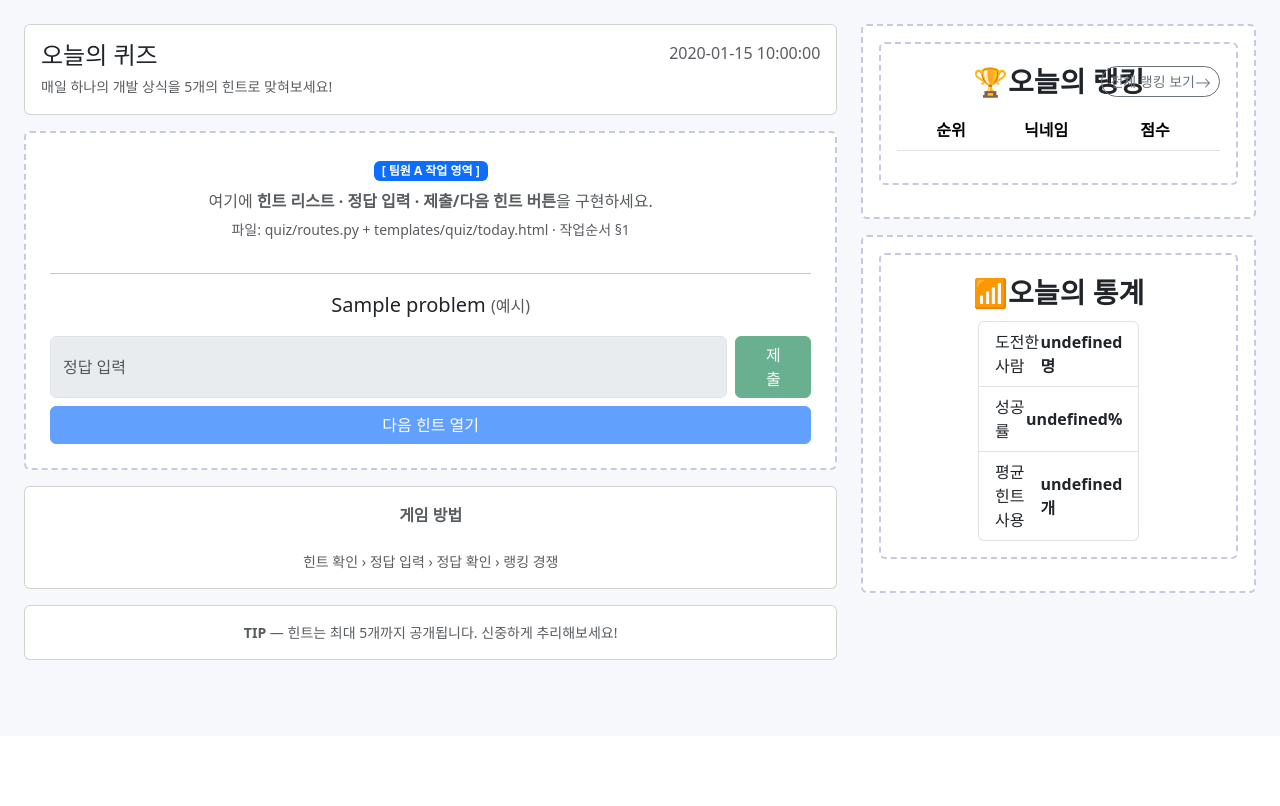
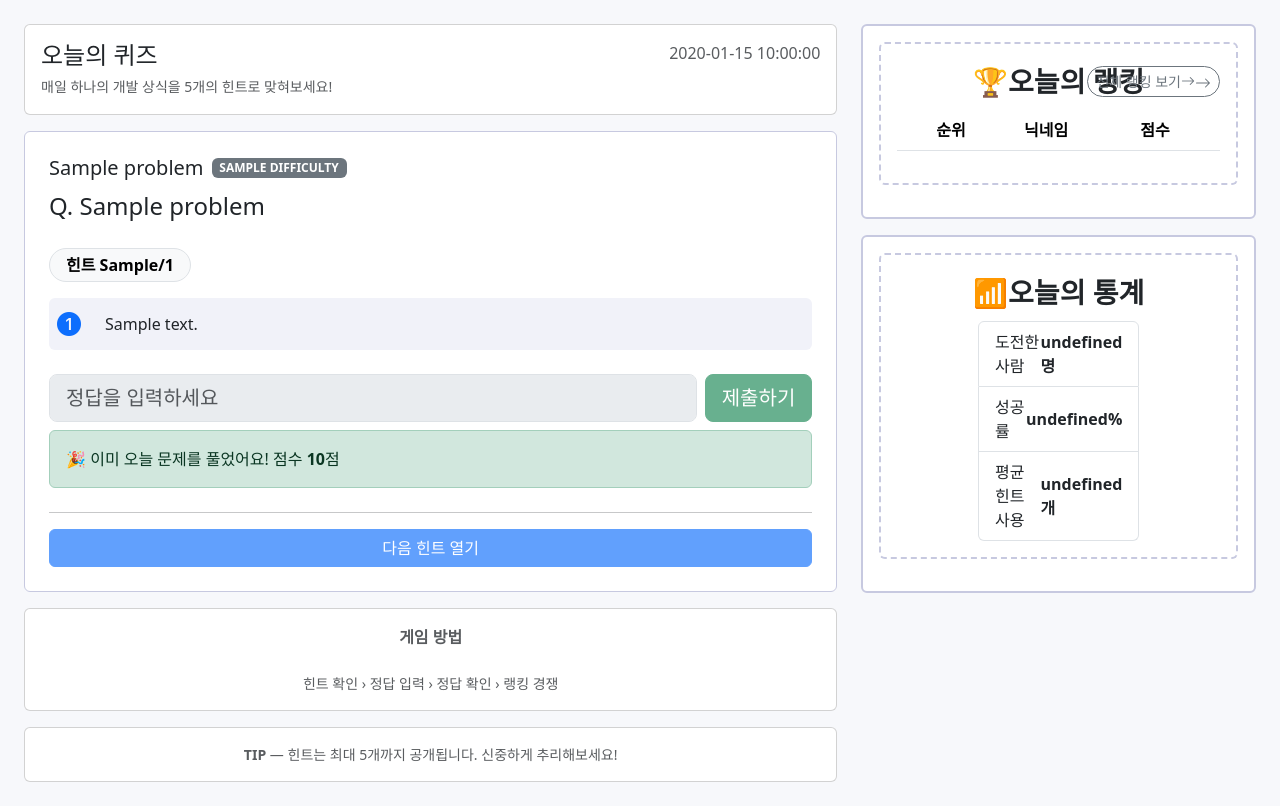
Before and after one commit to seo-dongyeon/DailyDrop, a Flask app: template templates/quiz/today.html in a window 1280 px wide. Shown: the part 64-870 px from the top of the page. Before the commit the page ends 724 px from the top, so only its background shows below. Run offline with Flask 3, Linux system fonts and the light colour scheme; the template is opened without the code that fills it: most values are stand-ins (such as "Sample title", 1, 10 or a date in 2020); lists and menus that the app fills with data are empty.

Commit message:
feature: 오늘의 퀴즈 프론트

```diff
--- a/templates/base.html
+++ b/templates/base.html
@@ -6,6 +6,7 @@
   <meta name="viewport" content="width=device-width, initial-scale=1">
   <title>{% block title %}DailyDrop{% endblock %}</title>
   <link href="https://cdn.jsdelivr.net/npm/bootstrap@5.3.3/dist/css/bootstrap.min.css" rel="stylesheet">
+  <link href="https://cdn.jsdelivr.net/npm/bootstrap-icons@1.11.3/font/bootstrap-icons.min.css" rel="stylesheet">
   <script src="https://code.jquery.com/jquery-3.7.1.min.js"></script>
   <style>
     :root {
--- a/templates/quiz/today.html
+++ b/templates/quiz/today.html
@@ -3,7 +3,7 @@
 {% block content %}
 <div class="row g-4">
 
-  <!-- ===== 중앙: 오늘의 퀴즈 [팀원 A 작업 영역] ===== -->
+  <!-- ===== 중앙: 퀴즈 헤더 ===== -->
   <div class="col-lg-8">
     <div class="card p-3 mb-3">
       <div class="d-flex justify-content-between align-items-start">
@@ -15,24 +15,48 @@
       </div>
     </div>
 
-    <div class="card p-4 mb-3" style="border:2px dashed #c7c9e0;">
+    <!-- ===== 중앙: 퀴즈 메인 ===== -->
+    <div class="card p-4 mb-3" style="border:1px solid #c7c9e0;">
+      {% if problem %}
+      <div class="mb-4">
+        <div class="d-flex align-items-center gap-2 mb-2">
+          <h5 class="mb-0">{{ problem.title }}</h5>
+          <span class="badge text-bg-secondary text-uppercase">{{ problem.difficulty }}</span>
+        </div>
+        <p class="fs-4 mb-0">Q. {{ problem.question }}</p>
+      </div>
+      {% endif %}
+
       <div class="text-center mb-3">
-        <span class="badge text-bg-primary">[ 팀원 A 작업 영역 ]</span>
-        <p class="text-muted mt-2 mb-1">여기에 <b>힌트 리스트 · 정답 입력 · 제출/다음 힌트 버튼</b>을 구현하세요.</p>
-        <small class="text-muted">파일: quiz/routes.py + templates/quiz/today.html · 작업순서 §1</small>
+        <!-- 힌트 헤더 -->
+        <div class="mb-3 d-flex justify-content-between">
+          <span class="badge rounded-pill text-bg-light border px-3 py-2 fs-6">
+            힌트 <span id="hint-count">{{ solve.hints_used }}</span>/{{ problem.hints|length }}
+          </span>
+        </div>
+        <div id="hint-list" data-total="{{ problem.hints|length }}">
+          {% for hint in problem.hints[:solve.hints_used] %}
+          <div class="d-flex align-items-center gap-4 p-2 mb-2 rounded" style="background:#f1f2f9;">
+            <i class="bi bi-{{ loop.index }}-circle-fill text-primary fs-4"></i>
+            <span>{{ hint.text }}</span>
+          </div>
+          {% endfor %}
+        </div>
+      </div>
+
+      <form id="answer-form" class="d-flex gap-2 mb-2"
+        data-solved="{{ 'true' if solve.status == 'solved' else 'false' }}">
+        <input id="answer-input" class="form-control form-control-lg flex-grow-1" placeholder="정답을 입력하세요"
+          autocomplete="off">
+        <button type="submit" class="btn btn-success btn-lg px-3 flex-shrink-0">제출하기</button>
+      </form>
+      <div id="result" class="mb-2">
+        {% if solve.status == 'solved' %}
+        <div class="alert alert-success mb-0">🎉 이미 오늘 문제를 풀었어요! 점수 <b>{{ solve.score }}</b>점</div>
+        {% endif %}
       </div>
       <hr>
-      {% if problem %}
-      <p class="text-center fs-5 mb-3">{{ problem.title }} <span class="text-muted fs-6">(예시)</span></p>
-      {% else %}
-      <div class="alert alert-warning">오늘 문제 없음 → <code>python seed.py</code> 실행</div>
-      {% endif %}
-      {# 아래는 레이아웃 참고용 자리표시 (팀원 A가 실제 동작 구현) #}
-      <div class="d-flex gap-2 mb-2">
-        <input class="form-control" placeholder="정답 입력" disabled>
-        <button class="btn btn-success px-4" disabled>제출</button>
-      </div>
-      <button class="btn btn-primary w-100" disabled>다음 힌트 열기</button>
+      <button id="hint-btn" class="btn btn-primary w-100">다음 힌트 열기</button>
     </div>
 
     <div class="card p-3 mb-3 text-center text-muted">
@@ -46,18 +70,75 @@
   <!-- ===== 우측: 랭킹 + 통계 [팀원 B 작업 영역] ===== -->
   <div class="col-lg-4">
     <!-- 랭킹: 1분 폴링 (확정) -->
-    <div class="card p-3 mb-3" style="border:2px dashed #c7c9e0;">
-      <!-- <div id="ranking-panel"> -->
+    <div class="card p-3 mb-3" style="border:2px solid #c7c9e0;">
       {% include "ranking/side_panel/_ranking_panel.html" %}
-      <!-- </div> -->
-
     </div>
-    <div class="card p-3" style="border:2px dashed #c7c9e0;">
-      <!-- <div id="stats-panel"> -->
+    <div class="card p-3" style="border:2px solid #c7c9e0;">
       {% include "ranking/side_panel/_stats_panel.html" %}
-      <!-- </div> -->
     </div>
   </div>
 
 </div>
 {% endblock %}
+
+{% block scripts %}
+<script>
+  $(function () {
+    var total = parseInt($('#hint-list').data('total'), 10) || 0;
+
+    function showDone() {
+      $('#hint-btn').prop('disabled', true).removeClass('btn-primary').addClass('btn-light border text-secondary').html('<i class="bi bi-lock-fill me-2"></i>모든 힌트 공개 완료');
+    }
+
+    if ((parseInt($('#hint-count').text(), 10) || 0) >= total) showDone();
+
+    // 이미 푼 문제면 로드 시점에 잠금 (새로고침해도 재도전 방지)
+    var solved = String($('#answer-form').data('solved')) === 'true';
+    if (solved) {
+      $('#answer-input, #answer-form button[type="submit"], #hint-btn').prop('disabled', true);
+    }
+
+    $('#hint-btn').on('click', function () {
+      $.post('{{ url_for("quiz.hint") }}', function (res) {
+        if (!res.success) return showDone();
+
+        var n = (parseInt($('#hint-count').text(), 10) || 0) + 1;
+        var $row = $('<div class="d-flex align-items-center gap-4 p-2 mb-2 rounded" style="background:#f1f2f9;">'
+          + '<i class="bi bi-' + n + '-circle-fill text-primary fs-4"></i>'
+          + '<span></span></div>');
+        $row.find('span').text(res.message);
+        $('#hint-list').append($row);
+        $('#hint-count').text(n);
+
+        if (n >= total) showDone();
+      });
+    });
+
+    $('#answer-form').on('submit', function (e) {
+      e.preventDefault();
+
+      var answer = $('#answer-input').val().trim();
+      if (!answer) return;
+
+      var $btn = $(this).find('button[type="submit"]').prop('disabled', true);
+
+      $.post('{{ url_for("quiz.submit") }}', { answer: answer }, function (res) {
+        if (res.isCorrect) {
+          $('#result').html('<div class="alert alert-success mb-0">🎉 정답! 점수 <b>' + res.score + '</b>점</div>');
+          $('#answer-input').prop('disabled', true);
+          $('#hint-btn').prop('disabled', true);
+        } else {
+          $('#result').html('<div class="alert alert-danger mb-0">❌ 오답이에요. 다시 시도해보세요.</div>');
+          $btn.prop('disabled', false);
+        }
+      }).fail(function () {
+        $('#result').html('<div class="alert alert-warning mb-0">오류가 발생했어요. 잠시 후 다시 시도해주세요.</div>');
+        $btn.prop('disabled', false);
+      });
+    });
+
+  });
+
+</script>
+
+{% endblock %}
```
